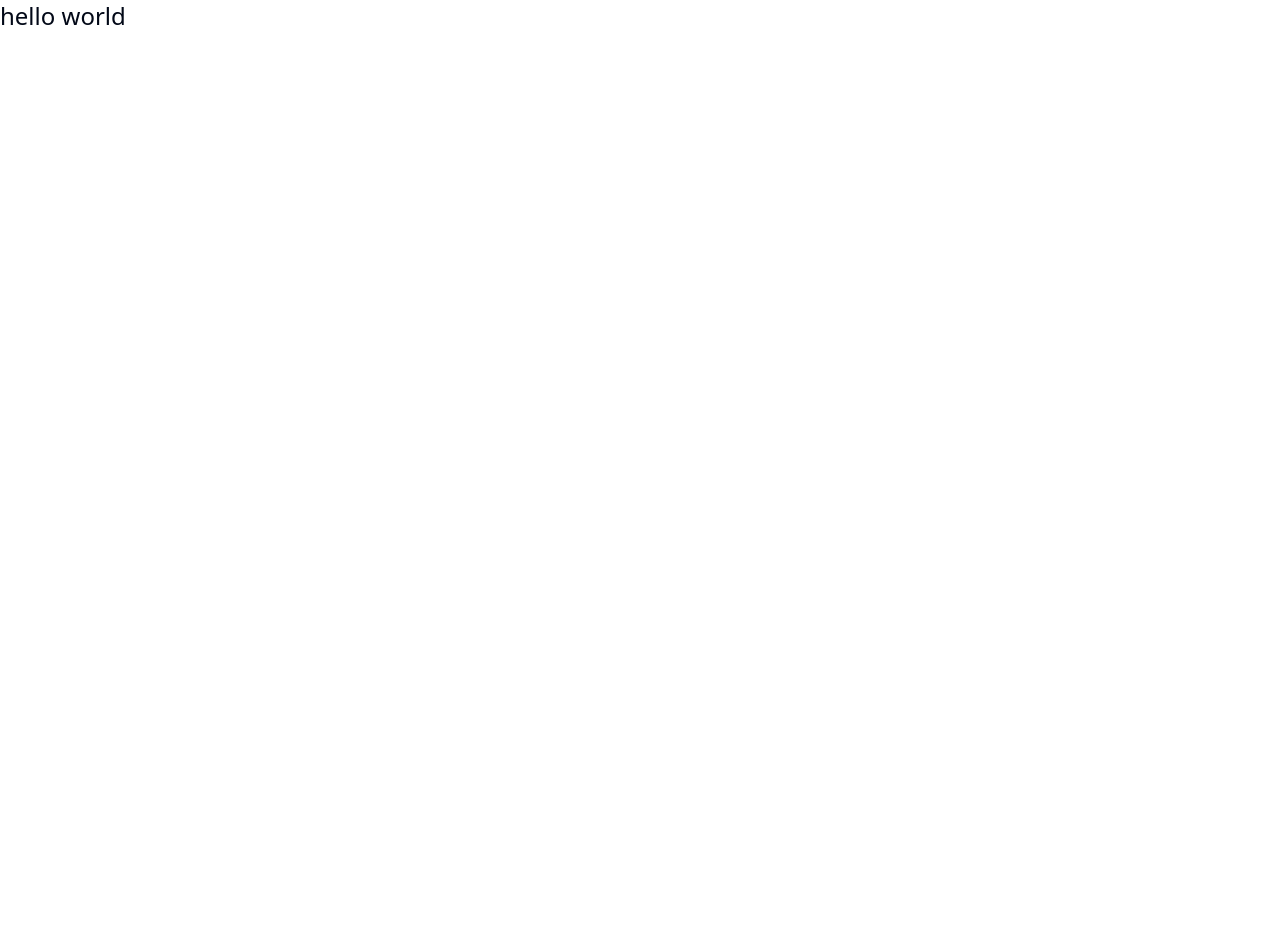
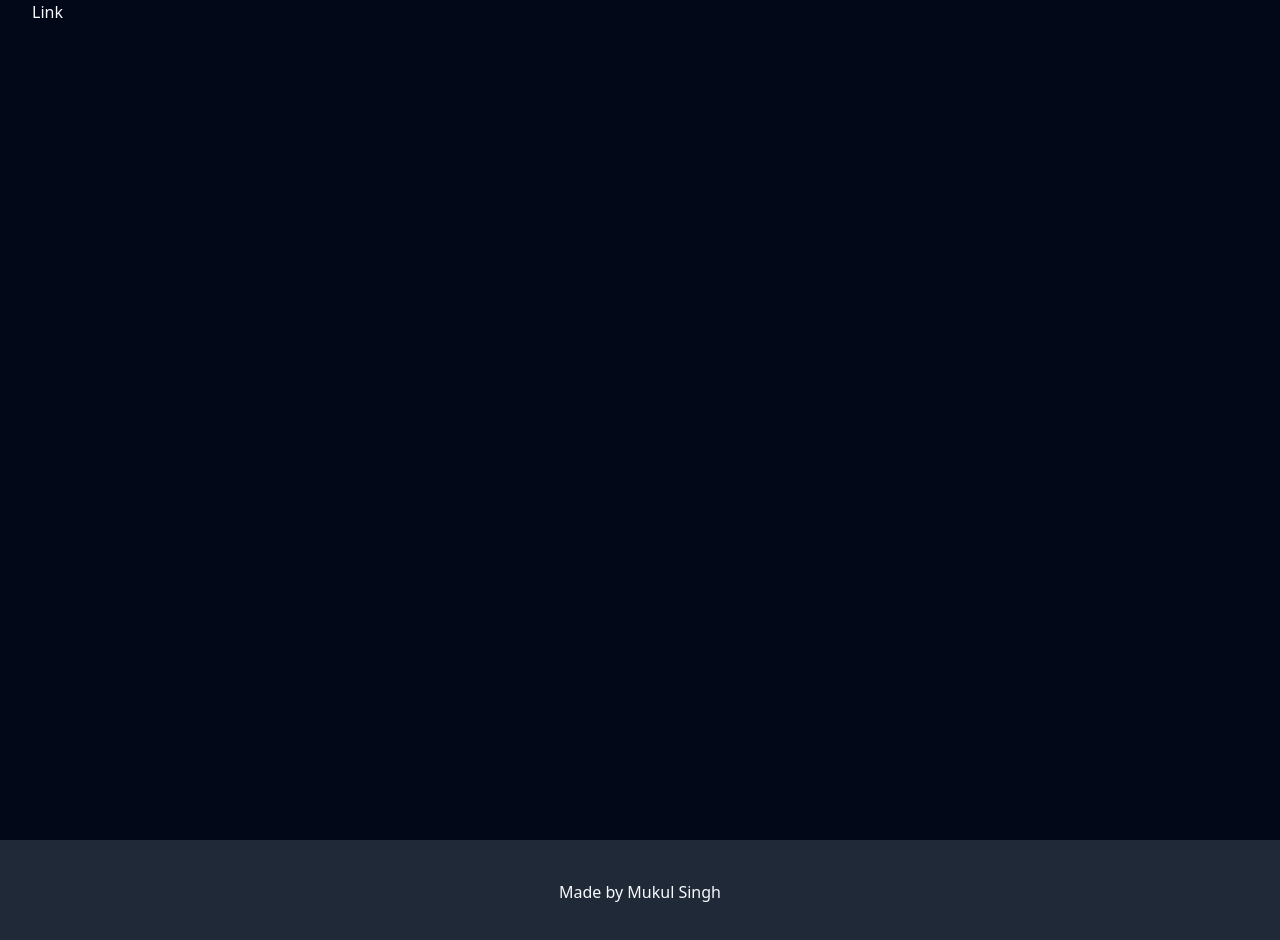
Before and after one commit to mukulsingh94868/URL-Shortener, a React (Vite) app: page /link/1 in a window 1280 px wide. Shown: the top 940 px of the page. Before the commit the page ends 800 px from the top, so only its background shows below. Built offline with nearby package versions, Linux system fonts and the light colour scheme.

Commit message:
defining the routes and create pages

```diff
--- a/package.json
+++ b/package.json
@@ -16,6 +16,7 @@
     "lucide-react": "^0.408.0",
     "react": "^18.3.1",
     "react-dom": "^18.3.1",
+    "react-router-dom": "^6.24.1",
     "tailwind-merge": "^2.4.0",
     "tailwindcss-animate": "^1.0.7"
   },
--- a/src/App.jsx
+++ b/src/App.jsx
@@ -1,12 +1,43 @@
-import './App.css'
+import { createBrowserRouter, RouterProvider } from 'react-router-dom';
+import './App.css';
+import AppLayout from './layout/app-layout';
+import Auth from './pages/auth';
+import Dashboard from './pages/dashboard';
+import LandingPage from './pages/landing';
+import Link from './pages/link';
+import RedirectLink from './pages/redirect-link';
 
+const router = createBrowserRouter([
+  {
+    element: <AppLayout />,
+    children: [
+      {
+        path: "/",
+        element: <LandingPage />
+      },
+      {
+        path: "/dashboard",
+        element: <Dashboard />
+      },
+      {
+        path: "/auth",
+        element: <Auth />
+      },
+      {
+        path: "/link/:id",
+        element: <Link />
+      },
+      {
+        path: "/:id",
+        element: <RedirectLink />
+      },
+    ],
+  },
+]);
 function App() {
-
   return (
     <>
-      <div className='text-2xl'>
-        hello world
-      </div>
+      <RouterProvider router={router} />
     </>
   )
 }
--- a/src/index.css
+++ b/src/index.css
@@ -29,9 +29,6 @@
       --chart-3: 197 37% 24%;
       --chart-4: 43 74% 66%;
       --chart-5: 27 87% 67%;
-    }
-
-    .dark {
       --background: 222.2 84% 4.9%;
       --foreground: 210 40% 98%;
       --card: 222.2 84% 4.9%;
--- /dev/null
+++ b/src/layout/app-layout.jsx
@@ -0,0 +1,20 @@
+import { Outlet } from "react-router-dom";
+
+const AppLayout = () => {
+  return (
+    <div>
+        <main className="min-h-screen container">
+            {/* <header></header> */}
+            <Outlet />
+        </main>
+
+        <div className="p-10 text-center bg-gray-800 mt-10">
+            Made by Mukul Singh
+        </div>
+
+        {/* <footer></footer> */}
+    </div>
+  )
+}
+
+export default AppLayout;
--- /dev/null
+++ b/src/pages/auth.jsx
@@ -0,0 +1,7 @@
+const Auth = () => {
+  return (
+    <div>Auth</div>
+  )
+}
+
+export default Auth
--- /dev/null
+++ b/src/pages/dashboard.jsx
@@ -0,0 +1,8 @@
+
+const Dashboard = () => {
+  return (
+    <div>Dashboard</div>
+  )
+}
+
+export default Dashboard
--- /dev/null
+++ b/src/pages/landing.jsx
@@ -0,0 +1,7 @@
+const LandingPage = () => {
+  return (
+    <div>LandingPage</div>
+  )
+}
+
+export default LandingPage;
--- /dev/null
+++ b/src/pages/link.jsx
@@ -0,0 +1,8 @@
+
+const Link = () => {
+  return (
+    <div>Link</div>
+  )
+}
+
+export default Link
--- /dev/null
+++ b/src/pages/redirect-link.jsx
@@ -0,0 +1,8 @@
+
+const RedirectLink = () => {
+  return (
+    <div>RedirectLink</div>
+  )
+}
+
+export default RedirectLink
```
Also changed, not shown: 1 other file (tests, documents, lock files or other folders).
